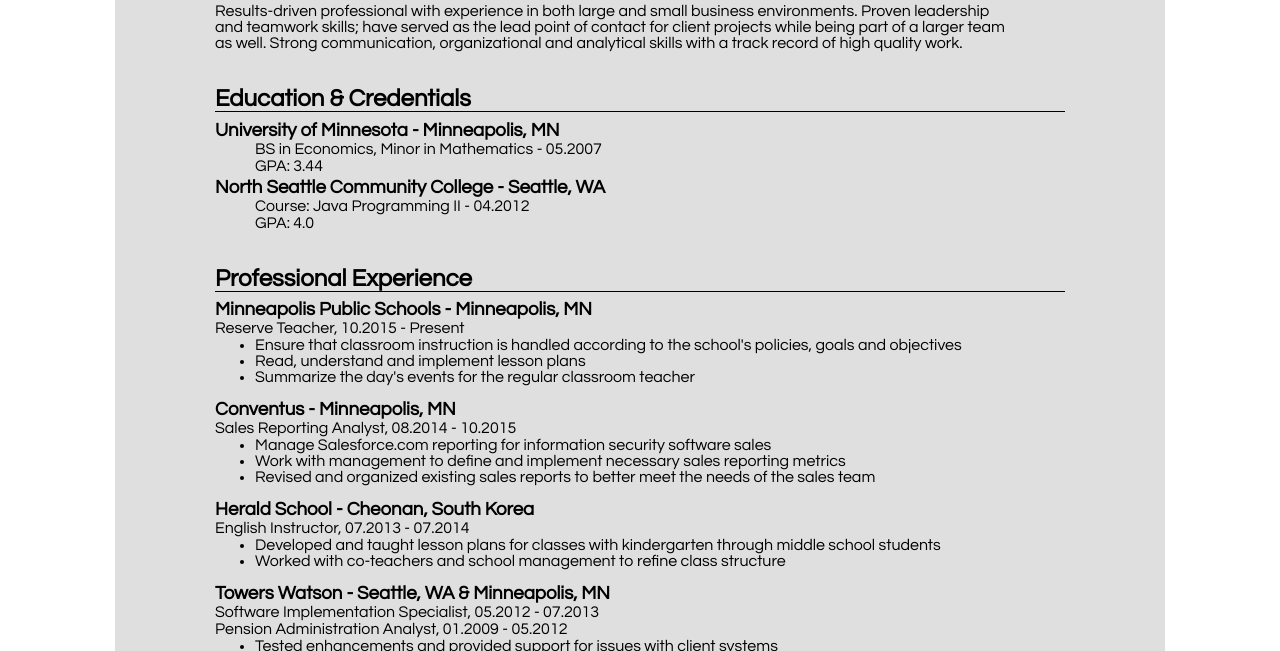
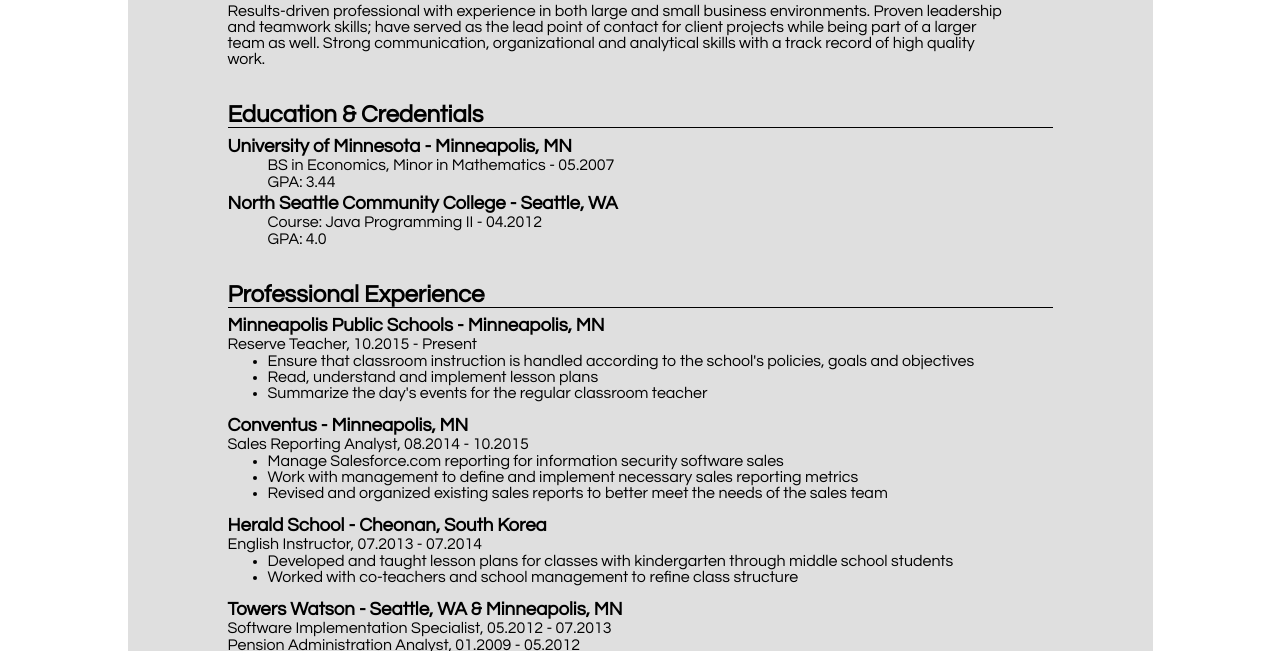
Before and after one commit to danzera/resume, a plain HTML site: page index.html in a window 1280 px wide. Shown: the part 158-809 px from the top of the page. Drawn offline with Linux system fonts and the light colour scheme.

Commit message:
Update style.css

```diff
--- a/style.css
+++ b/style.css
@@ -20,7 +20,7 @@ ul {
 }
 
 li {
-  width: 800px;
+  width: 775px;
 }
 
 .container {
@@ -29,12 +29,12 @@ li {
 
   margin: auto;
 
-  width: 850px;
+  width: 825px;
   padding: 10px 100px 10px 100px;
 }
 
 .summary {
-  width: 800px;
+  width: 775px;
 }
 
 .education {
```
